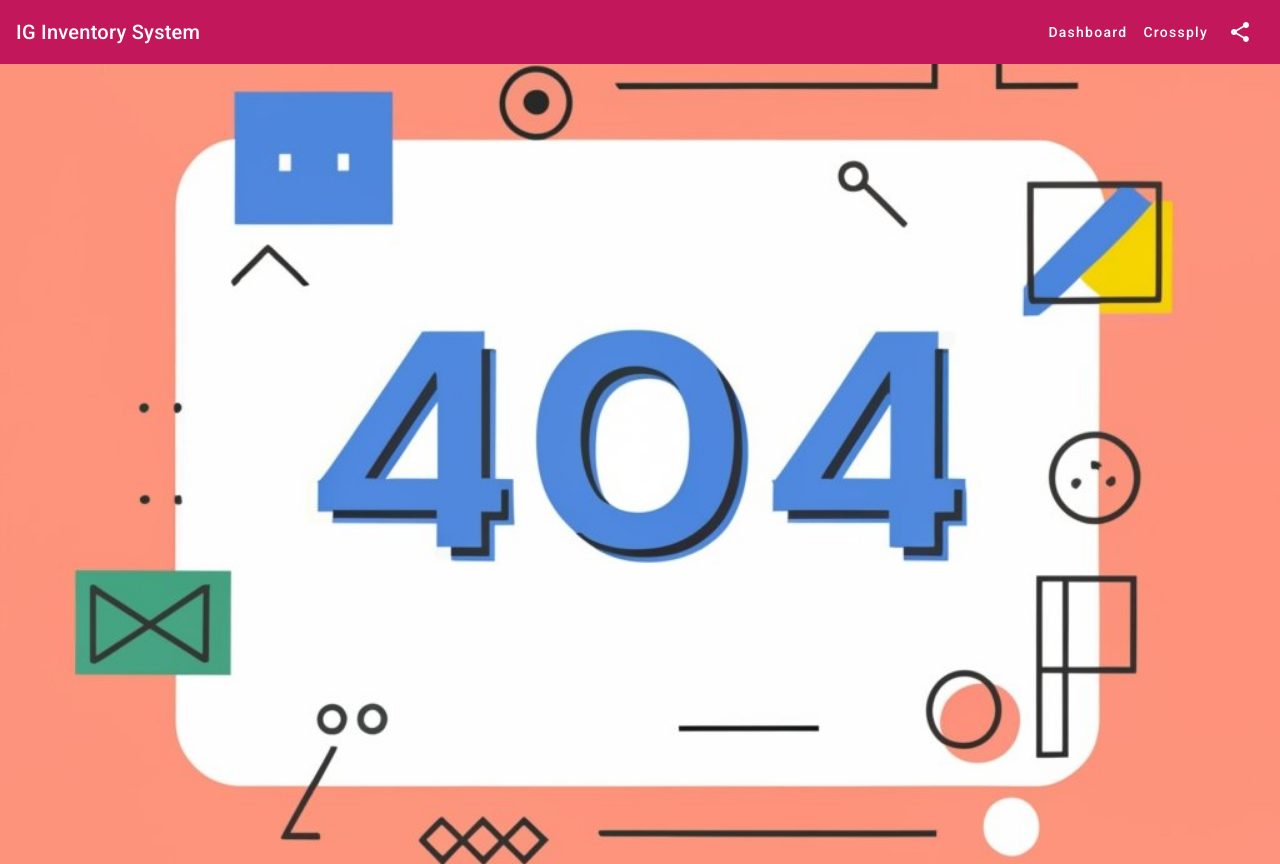
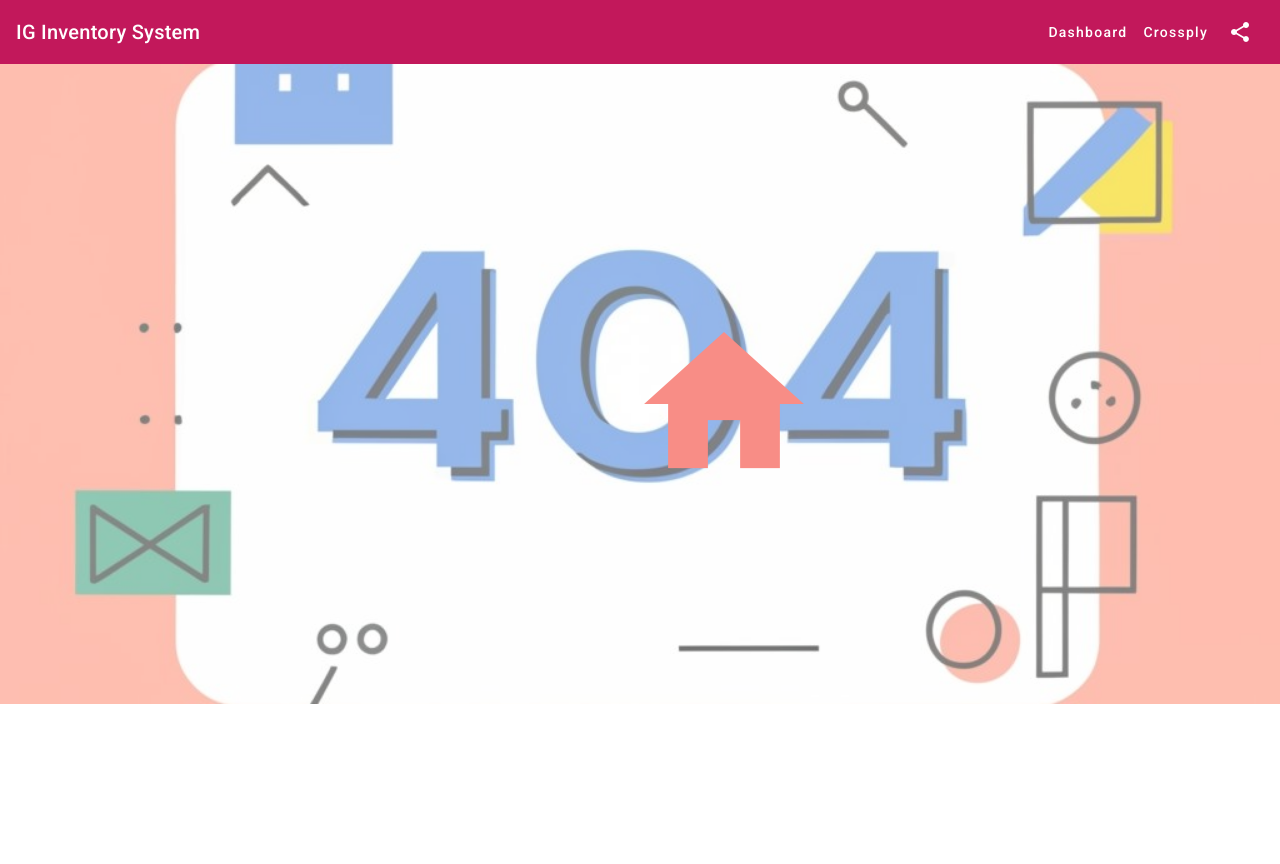
Before and after one commit to hsinghig/AngIGInventory, an Angular app: page / in a window 1280 px wide. After the commit the page ends 800 px from the top, so only its background shows below. Built offline with nearby package versions, Linux system fonts and the light colour scheme.

Commit message:
page not found

```diff
--- a/src/app/core/page-not-found/page-not-found.component.css
+++ b/src/app/core/page-not-found/page-not-found.component.css
@@ -1 +1 @@
-.imagecover{background-image:url("../../../assets/img/404_page.jpg");height:100%;background-position:center;background-repeat:no-repeat;background-size:cover}
+.imagecover{background-image:url("../../../assets/img/404_page.jpg");height:80%;background-position:center;background-repeat:no-repeat;background-size:cover;opacity:.6}.centerButton{margin:0;position:absolute;top:50%;left:50%;transform:translate(-50%, -50%);opacity:1}.mat-icon{font-size:192px !important;width:192px;height:192px;opacity:1}
--- a/src/app/core/page-not-found/page-not-found.component.html
+++ b/src/app/core/page-not-found/page-not-found.component.html
@@ -1,2 +1,7 @@
 <div class="imagecover">
+    <div class="centerButton">
+        <button mat-icon-button color="warn" aria-label="Go Back To Home">
+            <mat-icon>home</mat-icon>
+          </button>
+    </div>
 </div>
--- a/src/app/core/page-not-found/page-not-found.component.scss
+++ b/src/app/core/page-not-found/page-not-found.component.scss
@@ -3,10 +3,27 @@
     background-image: url("../../../assets/img/404_page.jpg");
 
     /* Full height */
-    height: 100%;
+    height: 80%;
 
     /* Center and scale the image nicely */
     background-position: center;
     background-repeat: no-repeat;
     background-size: cover;
+    opacity: 0.6;
   }
+  .centerButton {
+    margin: 0;
+    position: absolute;
+    top: 50%;
+    left: 50%;
+    -ms-transform: translate(-50%, -50%);
+    transform: translate(-50%, -50%);
+    opacity: 1;
+  }
+  .mat-icon{
+    font-size:192px !important; //make it bigger, the default being 24px.
+    width:192px;                //Do not forget to adjust the
+    height:192px;
+    opacity: 1;         //height and/or the width, as in the demo
+
+}
```
